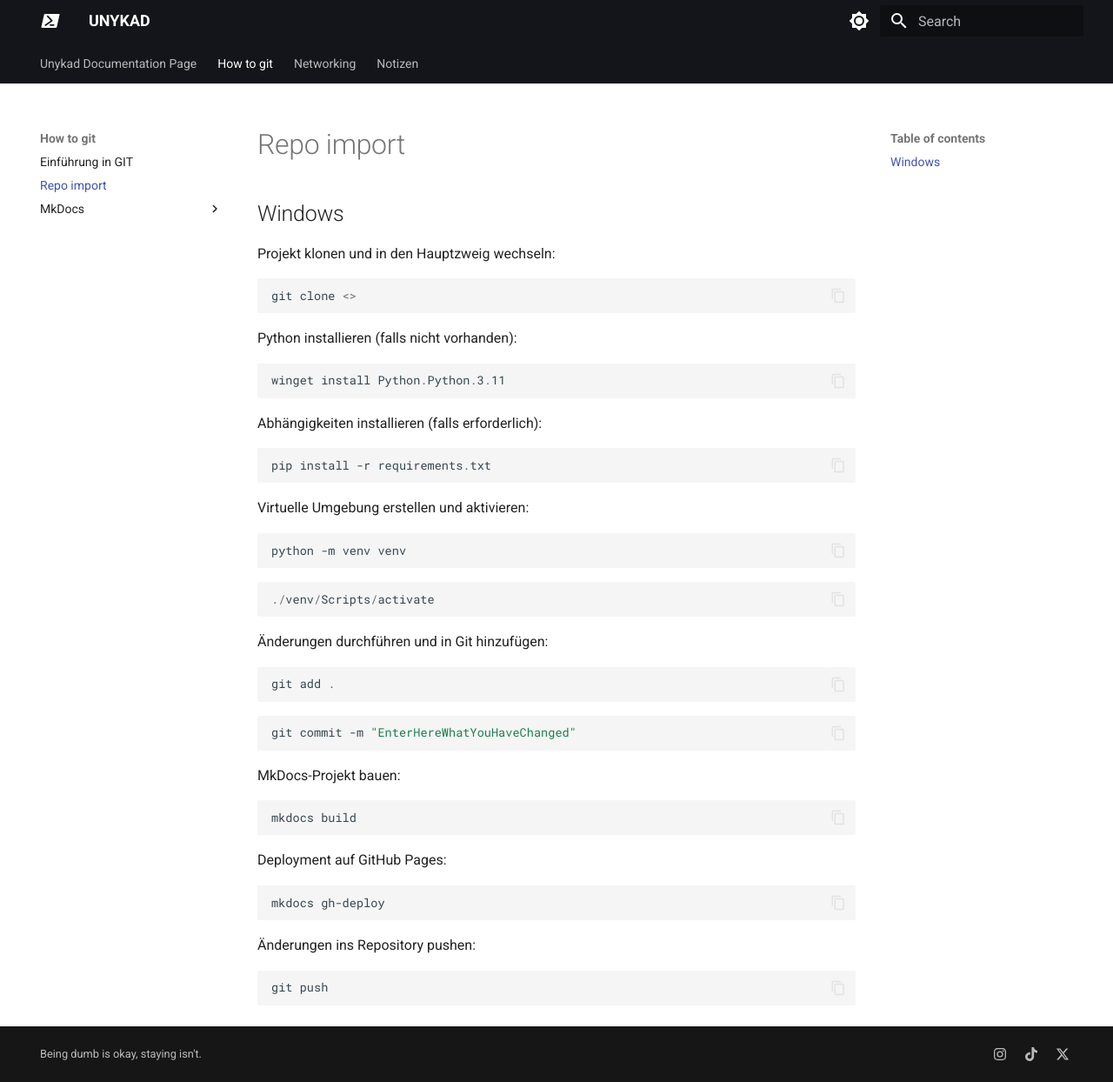
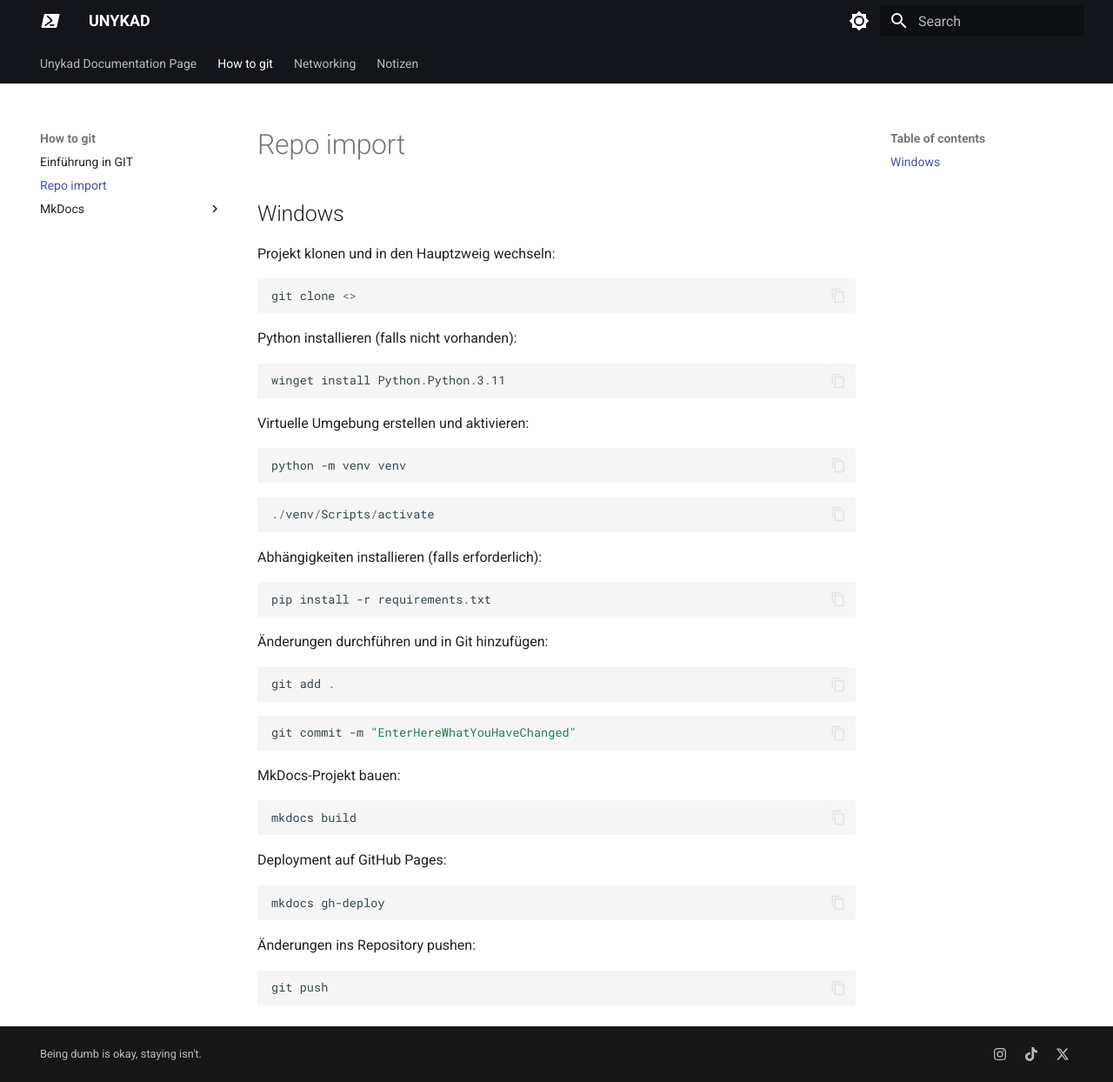
Before and after one commit to kuchapo/UNYKAD, an MkDocs documentation site: the page built from docs/How to git/repo_import.md, in a window 1280 px wide and 1244 px high. Shown: the whole window at 87% size. Built offline with MkDocs 1.6.1 and Material for MkDocs 9.7.7, drawn with Linux system fonts in a browser that asks for light colours.

````diff
--- a/docs/How to git/repo_import.md
+++ b/docs/How to git/repo_import.md
@@ -8,16 +8,16 @@ Python installieren (falls nicht vorhanden):
 ```powershell
 winget install Python.Python.3.11
 ```
-Abhängigkeiten installieren (falls erforderlich):
-```powershell
-pip install -r requirements.txt
-```
 Virtuelle Umgebung erstellen und aktivieren:
 ```powershell
 python -m venv venv
 ```
 ```powershell
 ./venv/Scripts/activate
+```
+Abhängigkeiten installieren (falls erforderlich):
+```powershell
+pip install -r requirements.txt
 ```
 Änderungen durchführen und in Git hinzufügen:
 ```powershell
````
